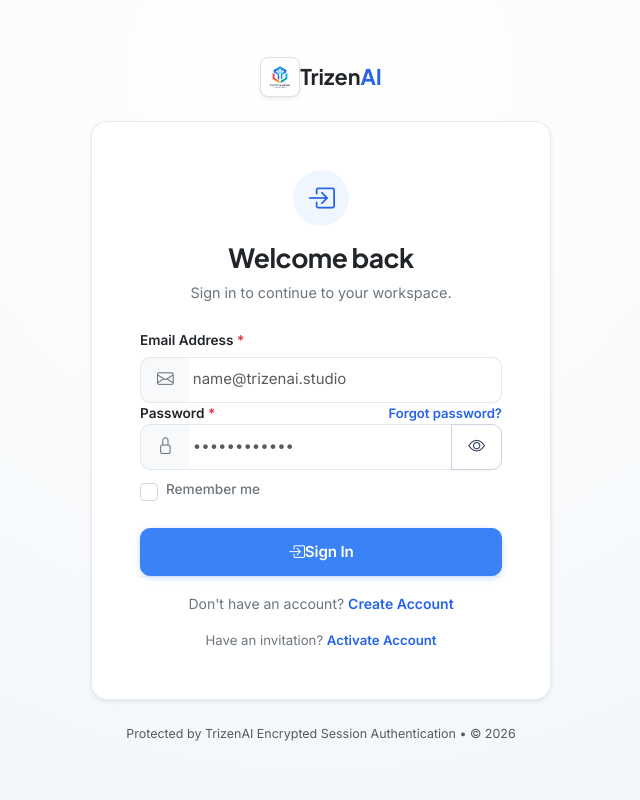
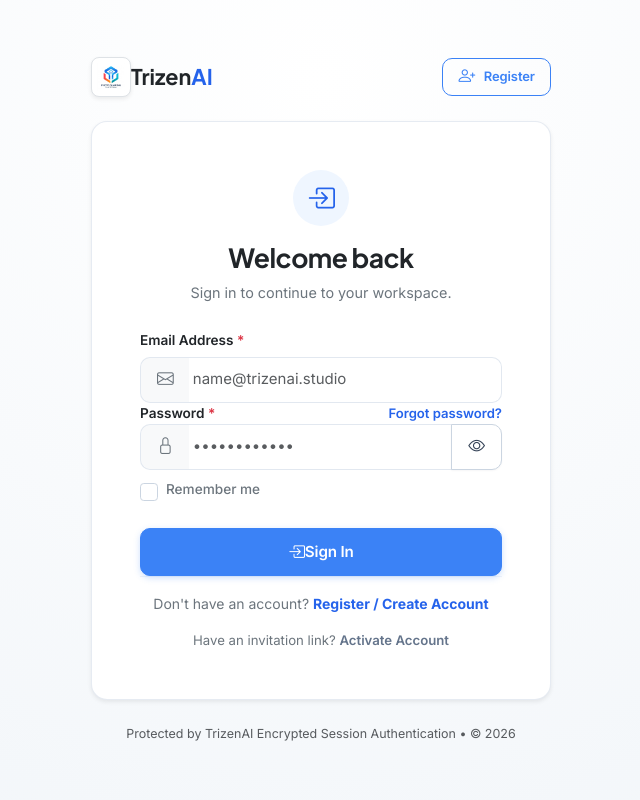
Before and after one commit to karthi11040/trizenai-photo-sharing, a Django app: page /login/ in a window 1280 px wide. Shown: the whole page, without its empty margins (319-959 px from the left). Run offline with Django 5.2, Linux system fonts and the light colour scheme; parts of the project's set-up code (start-up, migrations or seed data) failed here and were passed over; some libraries are stand-ins or nearby versions.

Commit message:
style(login): add prominent Register header button and callout link

```diff
--- a/templates/accounts/login.html
+++ b/templates/accounts/login.html
@@ -11,8 +11,9 @@
 <div class="min-vh-100 d-flex flex-column align-items-center justify-content-center p-4 bg-slate-50"
     style="background: radial-gradient(circle at 50% 10%, #ffffff 0%, #f1f5f9 100%);">
 
-    <!-- Top Brand Logo -->
-    <a href="{% url 'home' %}" class="d-flex align-items-center gap-2.5 text-decoration-none mb-4">
+    <!-- Top Navigation & Brand Header -->
+    <div class="w-100 d-flex justify-content-between align-items-center mb-4" style="max-width: 460px;">
+        <a href="{% url 'home' %}" class="d-flex align-items-center gap-2.5 text-decoration-none">
             <div class="d-flex align-items-center justify-content-center bg-white rounded-3 p-1 shadow-sm border"
                 style="width: 40px; height: 40px; border-color: #e2e8f0;">
                 <img src="{% static 'img/logo-icon.png' %}" alt="TrizenAI" width="28" height="28">
@@ -21,6 +22,12 @@
                 style="font-size: 1.35rem; font-family: var(--font-family-display);">Trizen<span
                     style="color: #2563eb;">AI</span></span>
         </a>
+        <a href="{% url 'accounts:register' %}"
+            class="btn btn-sm btn-outline-primary rounded-pill px-3 py-1.5 fw-semibold d-flex align-items-center gap-1.5"
+            style="font-size: 0.825rem;">
+            <i class="bi bi-person-plus"></i> Register
+        </a>
+    </div>
 
     <!-- Auth Card -->
     <div class="card border rounded-4 p-4 p-sm-5 bg-white w-100 shadow-sm"
@@ -138,13 +145,13 @@
             <div class="text-center pt-3 border-top" style="border-color: #f1f5f9 !important;">
                 <p class="text-secondary small mb-1.5" style="font-size: 0.875rem;">
                     Don't have an account?
-                    <a href="{% url 'accounts:register' %}" class="text-decoration-none fw-semibold"
-                        style="color: #2563eb;">Create Account</a>
+                    <a href="{% url 'accounts:register' %}" class="text-decoration-none fw-bold"
+                        style="color: #2563eb;">Register / Create Account</a>
                 </p>
                 <p class="text-secondary small mb-0" style="font-size: 0.825rem;">
-                    Have an invitation?
+                    Have an invitation link?
                     <a href="{% url 'accounts:account_activation' %}" class="text-decoration-none fw-semibold"
-                        style="color: #2563eb;">Activate Account</a>
+                        style="color: #64748b;">Activate Account</a>
                 </p>
             </div>
         </form>
```
Lines whose indentation alone changed are shown as unchanged.
